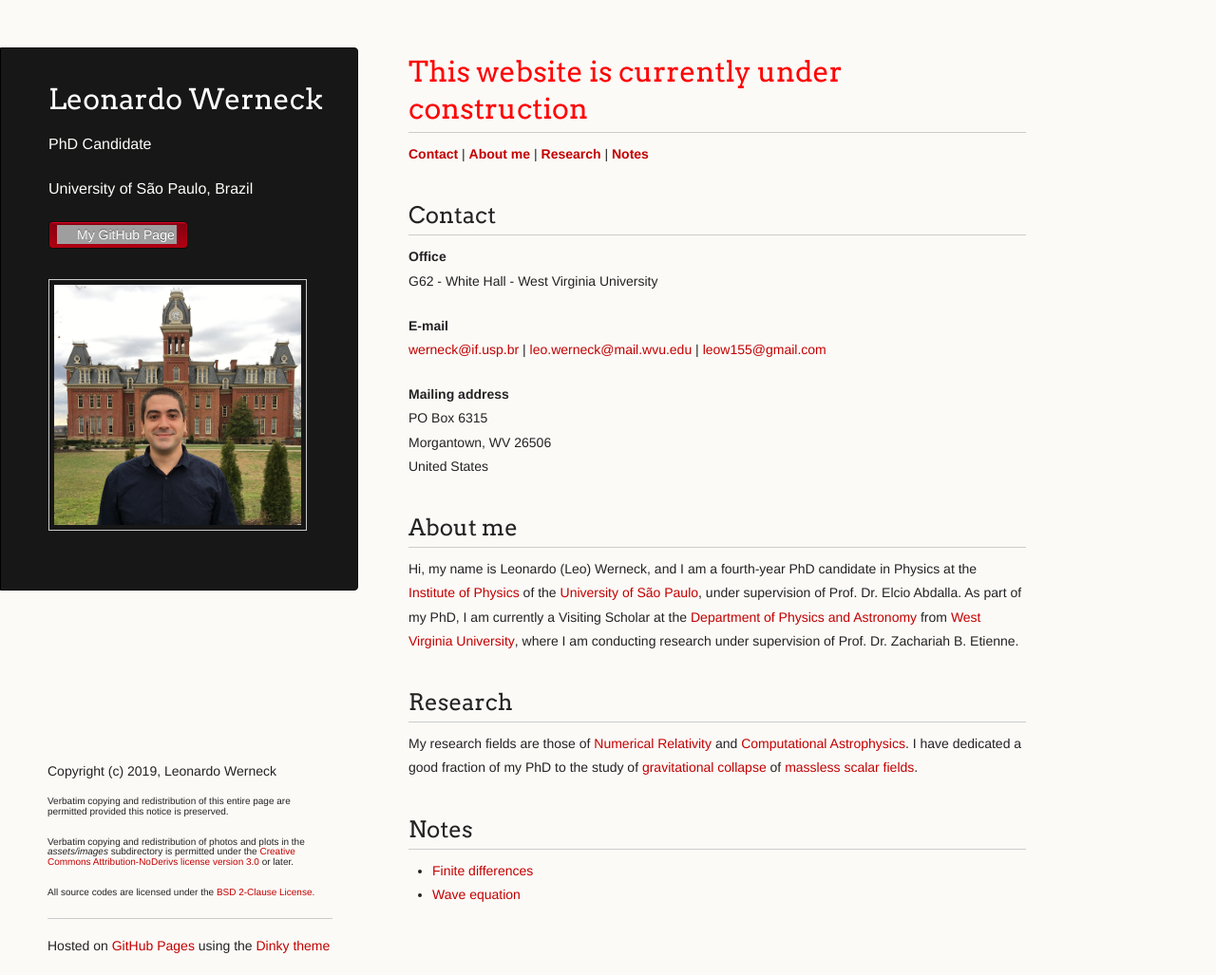
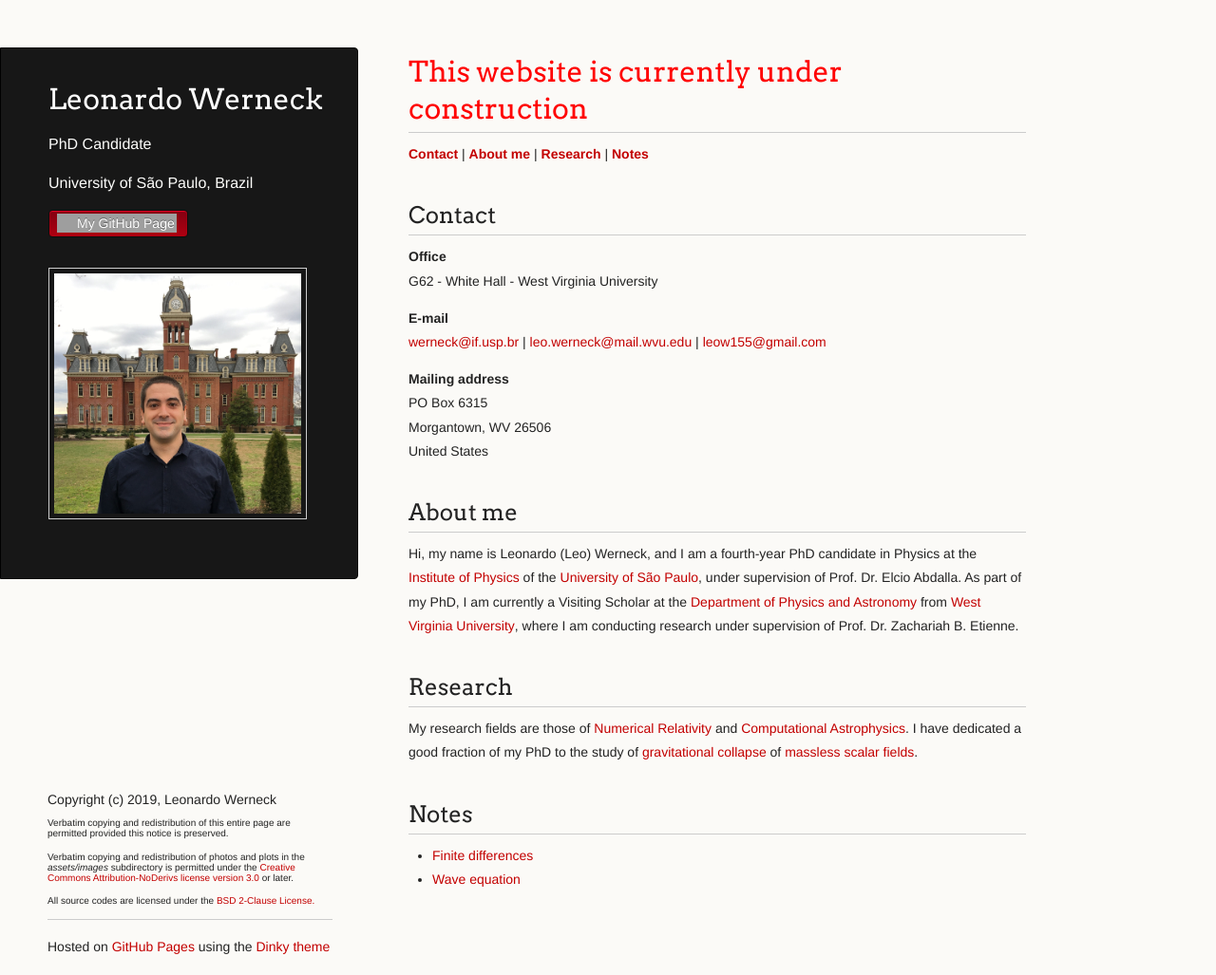
Before and after one commit to leowerneck/leowerneck.github.io, a Jekyll site: the page built from index.md, in a window 1280 px wide and 1027 px high. Shown: the whole window at 95% size. Built offline with Jekyll 4.4.1, drawn with Linux system fonts in a browser that asks for light colours; a script that is not in the unit is left out; grey boxes are pictures that could not be loaded.

Commit message:
_sass/jekyll-theme-dinky.scss: updated line spacing on footer to accomodate larger copyright notice

```diff
--- a/_sass/jekyll-theme-dinky.scss
+++ b/_sass/jekyll-theme-dinky.scss
@@ -324,6 +324,9 @@
   padding-bottom:50px;
 }
 
+p {
+  margin-bottom: 1em;
+}
 
 /* Footer */
 
@@ -331,9 +334,9 @@
   width:300px;
   float:left;
   position:fixed;
-  bottom:5px;
+  bottom:10px;
 	padding-left: 50px;
-  line-height: 0.60em;
+  line-height: 0.70em;
 }
 
 @media print, screen and (max-width: 960px) {
```
